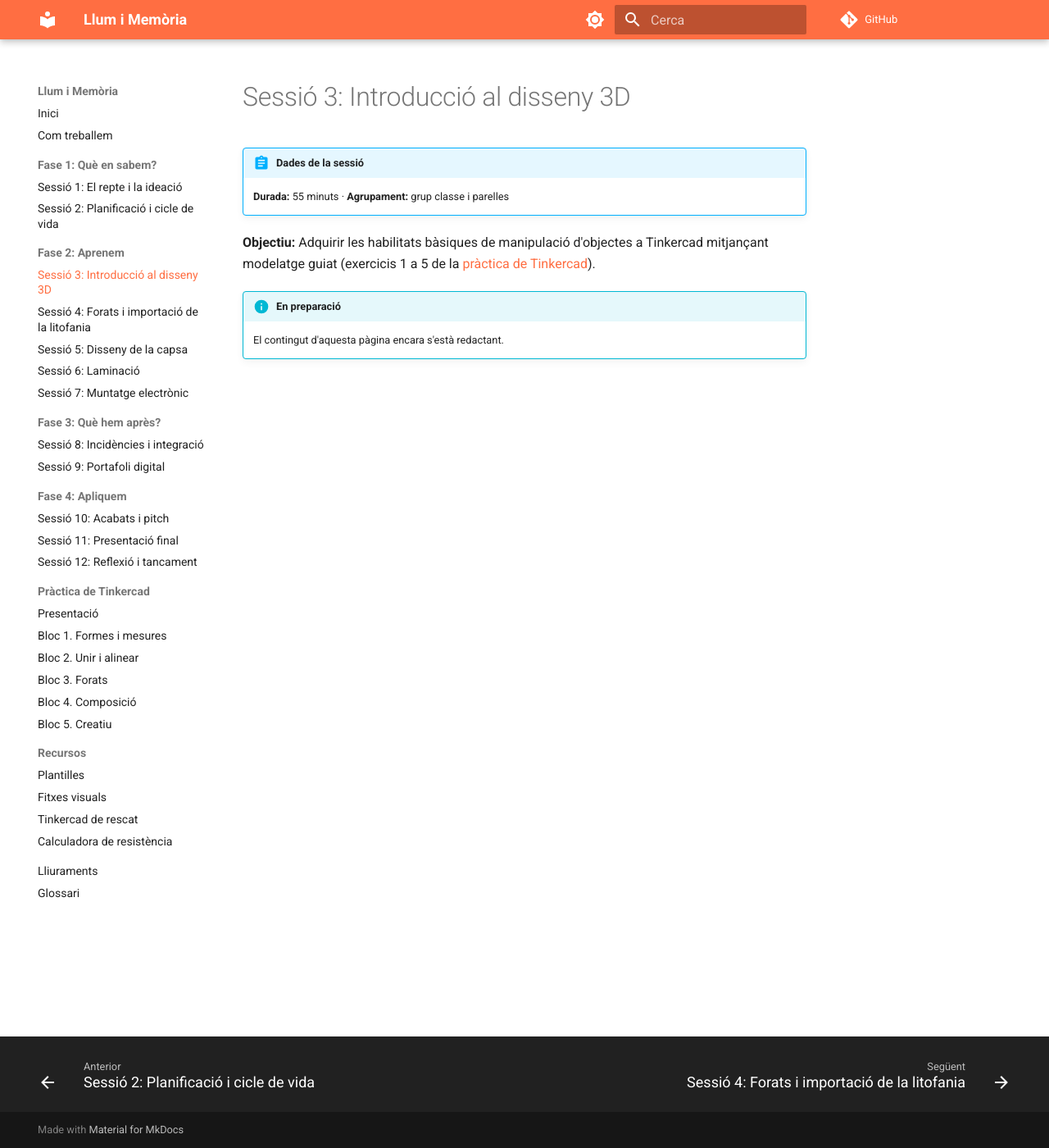
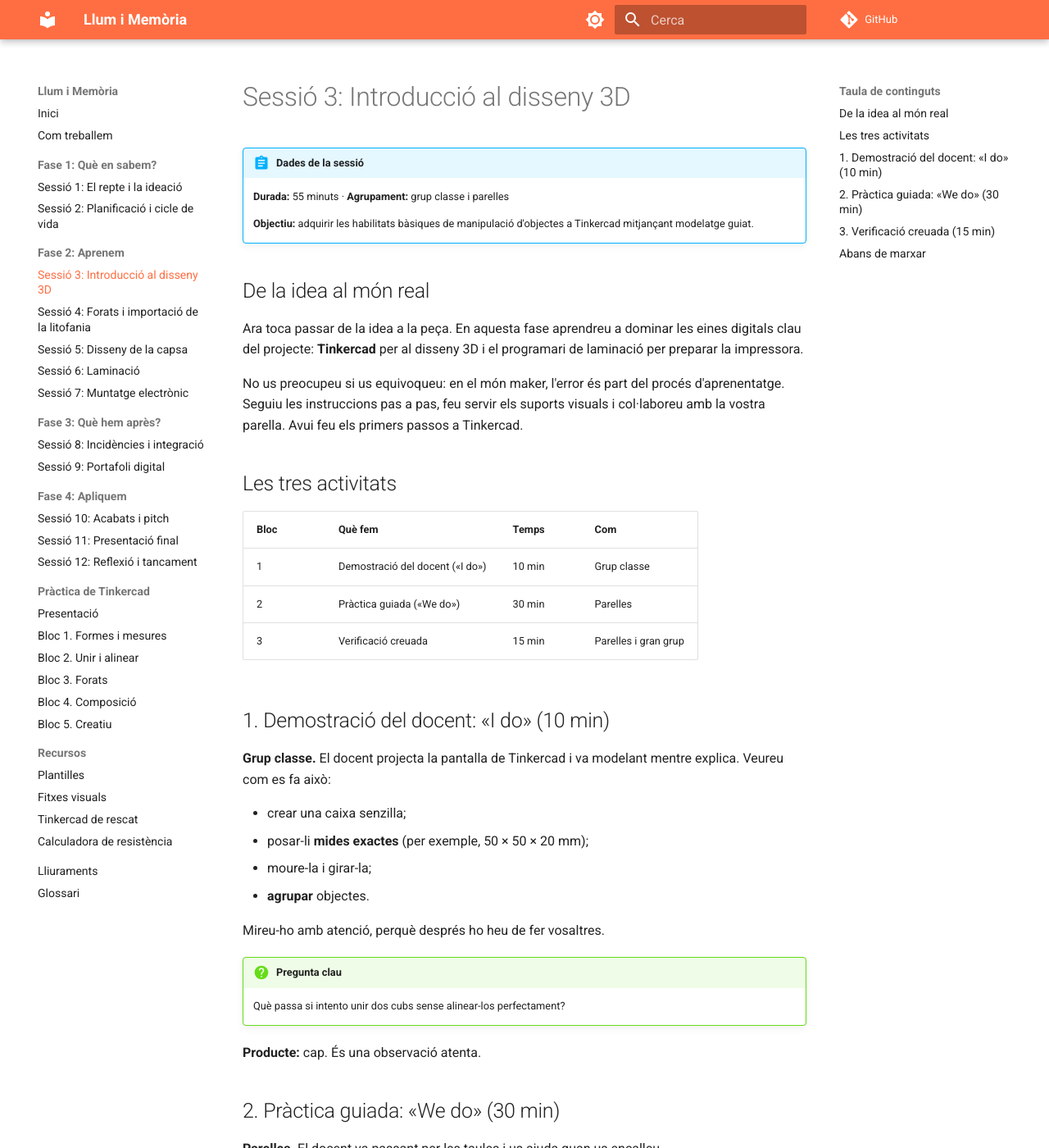
Before and after one commit to AlbertGodina/llum-i-memoria, an MkDocs documentation site: the page built from docs/fase2-aprenem/s03-tinkercad-basic.md, in a window 1280 px wide and 1400 px high. Shown: the whole window at 82% size. Built offline with MkDocs 1.6.1 and Material for MkDocs 9.7.7, drawn with Linux system fonts in a browser that asks for light colours; comment, search, counter and statistics services are not loaded; some of the changed text lies outside the part shown.

Commit message:
Update s03-tinkercad-basic.md

```diff
--- a/docs/fase2-aprenem/s03-tinkercad-basic.md
+++ b/docs/fase2-aprenem/s03-tinkercad-basic.md
@@ -3,7 +3,92 @@
 !!! abstract "Dades de la sessió"
     **Durada:** 55 minuts · **Agrupament:** grup classe i parelles
 
-**Objectiu:** Adquirir les habilitats bàsiques de manipulació d'objectes a Tinkercad mitjançant modelatge guiat (exercicis 1 a 5 de la [pràctica de Tinkercad](../practica-tinkercad/index.md)).
+    **Objectiu:** adquirir les habilitats bàsiques de manipulació d'objectes a Tinkercad mitjançant modelatge guiat.
 
-!!! info "En preparació"
-    El contingut d'aquesta pàgina encara s'està redactant.
+## De la idea al món real
+
+Ara toca passar de la idea a la peça. En aquesta fase aprendreu a dominar les eines digitals clau del projecte: **Tinkercad** per al disseny 3D i el programari de laminació per preparar la impressora.
+
+No us preocupeu si us equivoqueu: en el món maker, l'error és part del procés d'aprenentatge. Seguiu les instruccions pas a pas, feu servir els suports visuals i col·laboreu amb la vostra parella. Avui feu els primers passos a Tinkercad.
+
+## Les tres activitats
+
+| Bloc | Què fem | Temps | Com |
+|---|---|---|---|
+| 1 | Demostració del docent («I do») | 10 min | Grup classe |
+| 2 | Pràctica guiada («We do») | 30 min | Parelles |
+| 3 | Verificació creuada | 15 min | Parelles i gran grup |
+
+## 1. Demostració del docent: «I do» (10 min)
+
+**Grup classe.** El docent projecta la pantalla de Tinkercad i va modelant mentre explica. Veureu com es fa això:
+
+- crear una caixa senzilla;
+- posar-li **mides exactes** (per exemple, 50 × 50 × 20 mm);
+- moure-la i girar-la;
+- **agrupar** objectes.
+
+Mireu-ho amb atenció, perquè després ho heu de fer vosaltres.
+
+!!! question "Pregunta clau"
+    Què passa si intento unir dos cubs sense alinear-los perfectament?
+
+**Producte:** cap. És una observació atenta.
+
+## 2. Pràctica guiada: «We do» (30 min)
+
+**Parelles.** El docent va passant per les taules i us ajuda quan us encalleu.
+
+1. Entreu a [tinkercad.com](https://www.tinkercad.com) amb el compte escolar.
+2. Creeu un disseny nou i poseu-li el nom `Practica_Parella_X` (canvieu la X pel número de la vostra parella).
+3. Feu els **exercicis 1 a 5** de la pràctica de Tinkercad, en aquest ordre:
+
+    | Exercicis | Bloc | Què practiqueu |
+    |---|---|---|
+    | 1, 2 i 3 | [Bloc 1. Formes i mesures](../practica-tinkercad/bloc1-formes-mesures.md) | Formes bàsiques, mides exactes i color |
+    | 4 i 5 | [Bloc 2. Unir i alinear](../practica-tinkercad/bloc2-unir-alinear.md) | Centrar, apilar i agrupar |
+
+4. Podeu fer tots els exercicis al mateix disseny, deixant les peces separades.
+
+!!! tip "Si teniu un sol ordinador"
+    Canvieu de persona a cada exercici: una persona maneja el ratolí i l'altra llegeix l'enunciat i comprova les mides.
+
+!!! tip "Guia ràpida"
+    Si no recordeu com es fa alguna cosa (posar una mida exacta, alinear, agrupar), mireu la [guia ràpida de Tinkercad](../practica-tinkercad/guia-rapida.md).
+
+!!! success "Repte extra"
+    Si acabeu abans, exporteu l'exercici 5 com a fitxer **.STL**. El necessitareu més endavant.
+
+**Producte:** **captures de pantalla dels exercicis 4 i 5** ben acabats (es veu l'alineació i les peces agrupades), guardades a la carpeta de la parella.
+
+## 3. Verificació creuada (15 min)
+
+**Parelles, i després gran grup.**
+
+1. Intercanvieu ordinadors amb la parella veïna durant 2 minuts.
+2. Reviseu el seu treball amb aquestes preguntes:
+
+    - [ ] Les peces estan **centrades** on toca?
+    - [ ] Les peces de cada exercici estan **agrupades**?
+    - [ ] Les **mides** i els **colors** coincideixen amb l'enunciat?
+
+3. Poseu-vos d'acord per corregir qualsevol error que hàgiu detectat.
+
+??? tip "Com ho comprovo?"
+    Cliqueu una peça: si tot l'objecte es mou junt, està agrupat. Per veure si està centrat, mireu-lo des de la vista frontal i des de dalt amb el cub de la vista, a dalt a l'esquerra.
+
+Per acabar, tornem a la pregunta clau entre tots: **què passa si unim dues peces sense alinear-les?**
+
+**Producte:** una **checklist signada**: «El meu exercici està validat per la parella veïna», amb els noms de les dues persones que l'han revisat.
+
+## Abans de marxar
+
+- [ ] Hem fet els exercicis 1 a 5.
+- [ ] Tenim les captures dels exercicis 4 i 5.
+- [ ] La parella veïna ha validat el nostre treball.
+- [ ] Tenim el disseny desat a Tinkercad.
+
+!!! tip "Si us encalleu"
+    Consulteu la [guia ràpida](../practica-tinkercad/guia-rapida.md), demaneu ajuda al docent o a una parella mentor. Recordeu que equivocar-se forma part de l'aprenentatge.
+
+**Següent:** [Sessió 4. Forats i importació de la litofania](s04-forats-importacio-litofania.md)
```
